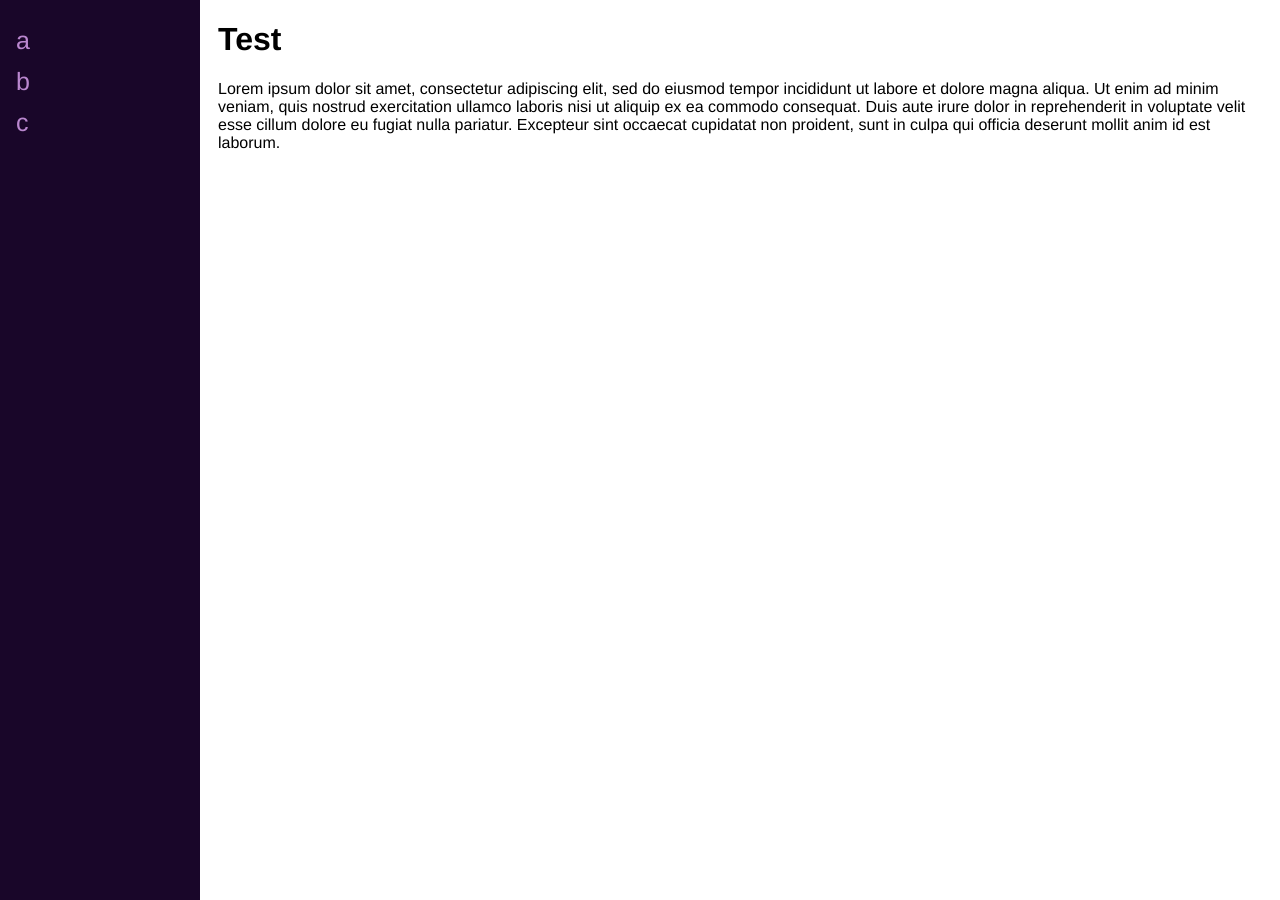
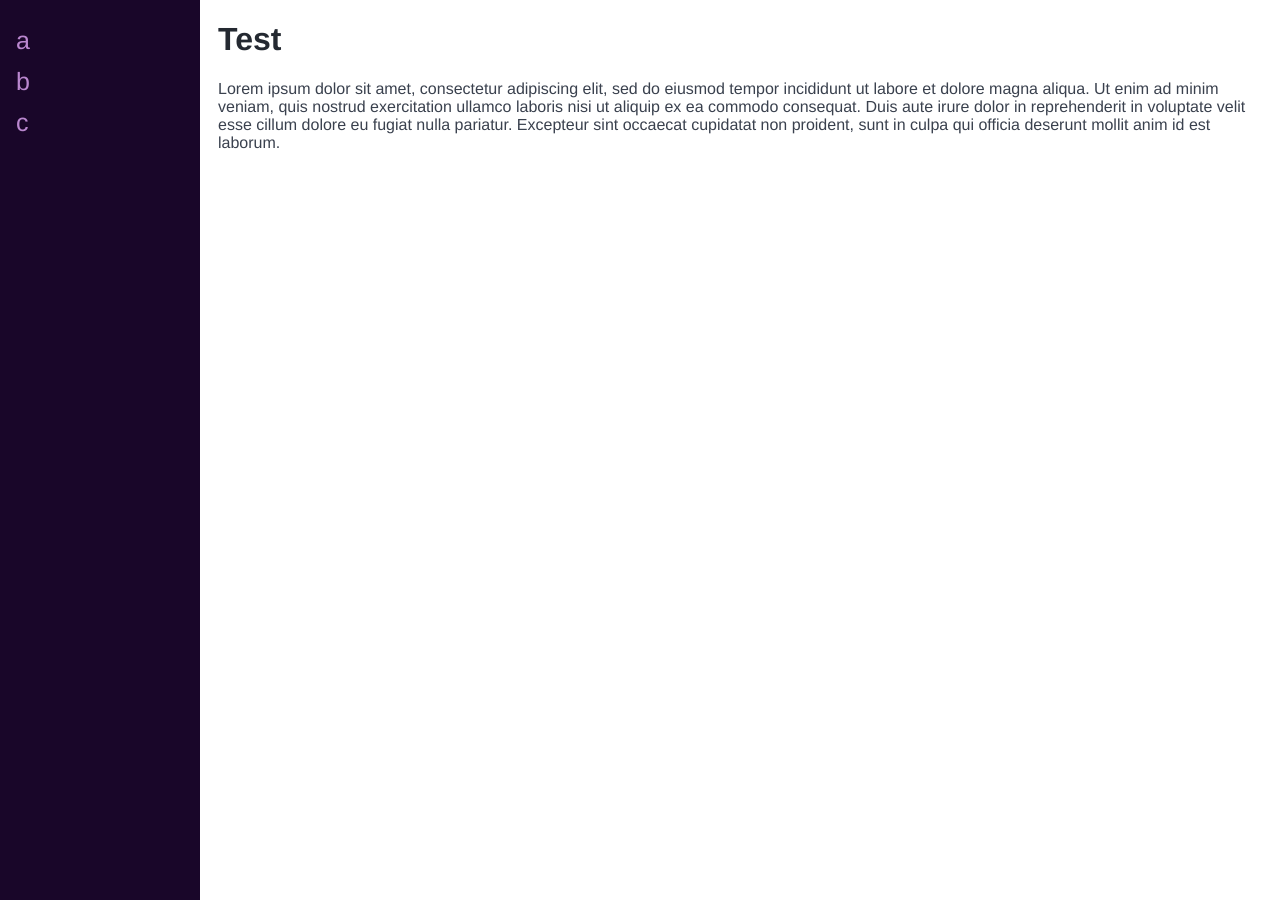
Before and after one commit to ddigiorg/ddigiorg.github.io, a Jekyll site: the page built from index.html, in a window 1280 px wide. Built offline with Jekyll 4.4.1, drawn with Linux system fonts in a browser that asks for light colours.

Commit message:
style.css update

```diff
--- a/css/style.scss
+++ b/css/style.scss
@@ -3,8 +3,13 @@
 ---
 
 body {
+    font-family: 'Public Sans','Helvetica Neue',sans-serif;
+    color: #3a414e;
+}
+
+h1, h2, h3, h4, h5, h6 {
     font-family: Metropolis,'Helvetica Neue',sans-serif;
-    /*font-family: 'Public Sans','Helvetica Neue',sans-serif;*/
+    color: #242931;
 }
 
 /* The sidebar menu */
```
